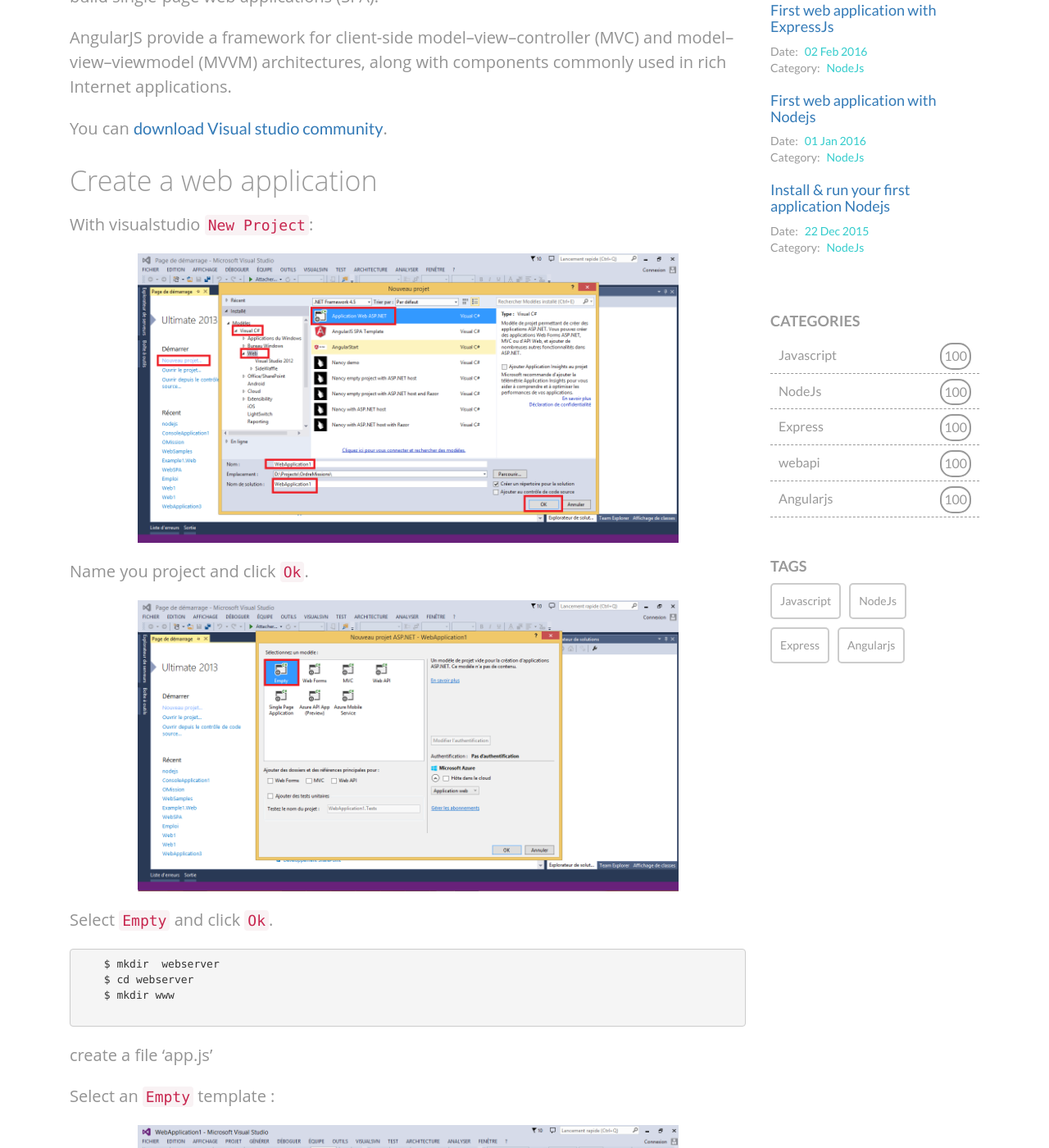
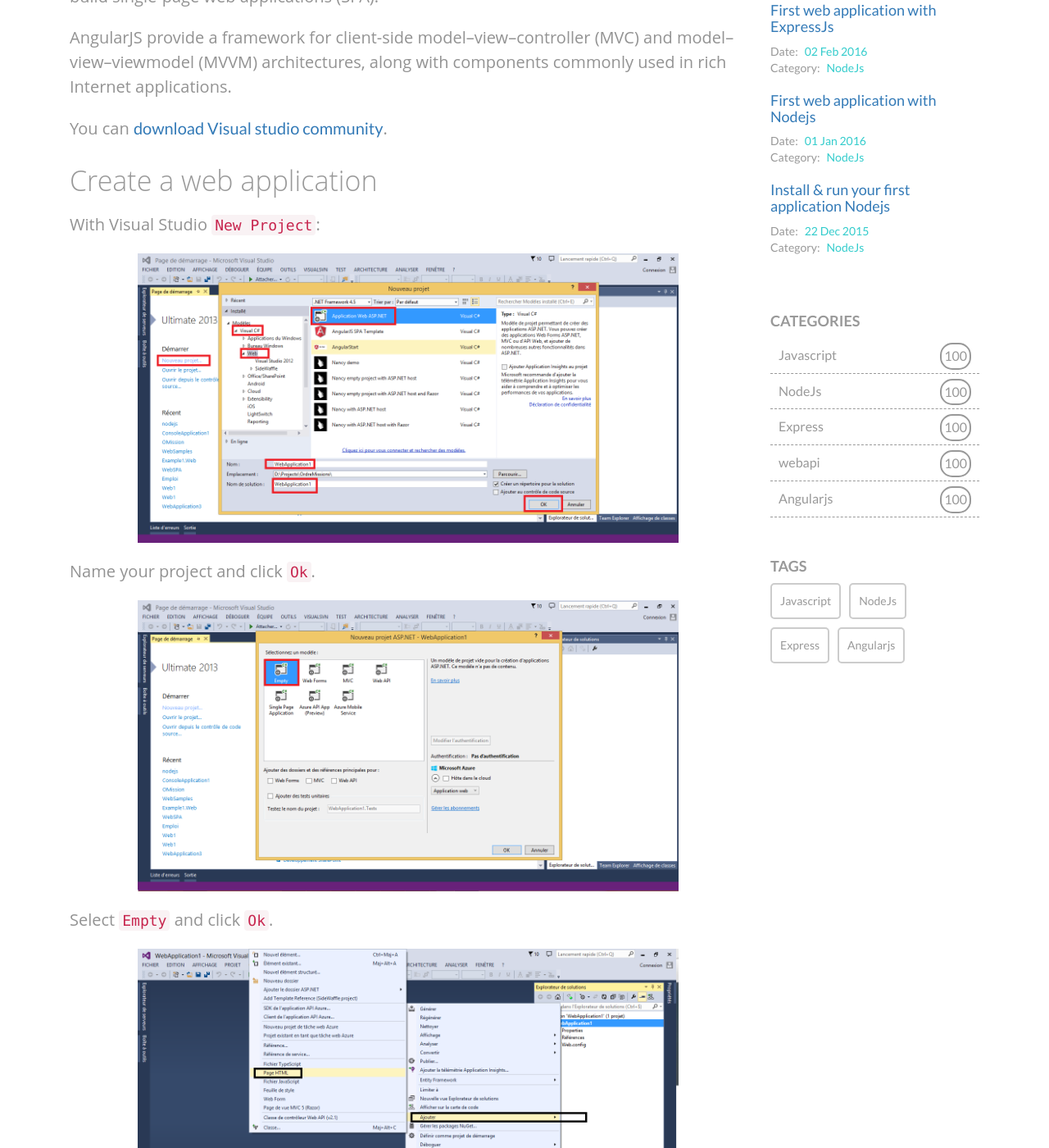
Before and after one commit to malekbenz/malekbenz, a Jekyll site: the page built from _posts/2016-05-01-First-angularjs-application.md, in a window 1280 px wide and 1400 px high, scrolled down 656 px. Shown: the whole window at 82% size. Built offline with Jekyll 4.4.1, drawn with Linux system fonts in a browser that asks for light colours; nearby versions of some CDN libraries; comment, search, counter and statistics services are not loaded.

````diff
--- a/_posts/2016-05-01-First-angularjs-application.md
+++ b/_posts/2016-05-01-First-angularjs-application.md
@@ -18,29 +18,15 @@ You can [download Visual studio community](https://www.visualstudio.com/en-us/ne
 
 ## Create a web application
 
-With visualstudio `New Project`:
+With Visual Studio `New Project`:
 
 ![CMD](/images/vstudio/vsnewproject.png){:class="img-responsive" :max-width="80%"}
 
-Name you project and click `Ok`.
+Name your project and click `Ok`.
 
 ![CMD](/images/vstudio/vsnewprojectempty.png){:class="img-responsive" :max-width="80%"}
 
 Select `Empty` and click `Ok`.
-
-```javascript
-    $ mkdir  webserver
-    $ cd webserver
-    $ mkdir www
-
-```
-create a file 'app.js'
-
-
-Select an `Empty` template :
-
-![CMD](/images/vstudio/index.html.png){:class="img-responsive" :max-width="80%"}
-
 
 ![CMD](/images/vstudio/vsnewhtml.png){:class="img-responsive" :max-width="80%"}
 
@@ -49,6 +35,9 @@ Add the following code inside your `body` tag.
 ```javascript
     <h1> index.html </h1>
 ```
+![CMD](/images/vstudio/index.html.png){:class="img-responsive" :max-width="80%"}
+
+Run a project :
 
 ![CMD](/images/vstudio/index.html.prev.png){:class="img-responsive" :max-width="80%"}
 
````
Also changed, not shown: images/vstudio/index.html.png.
